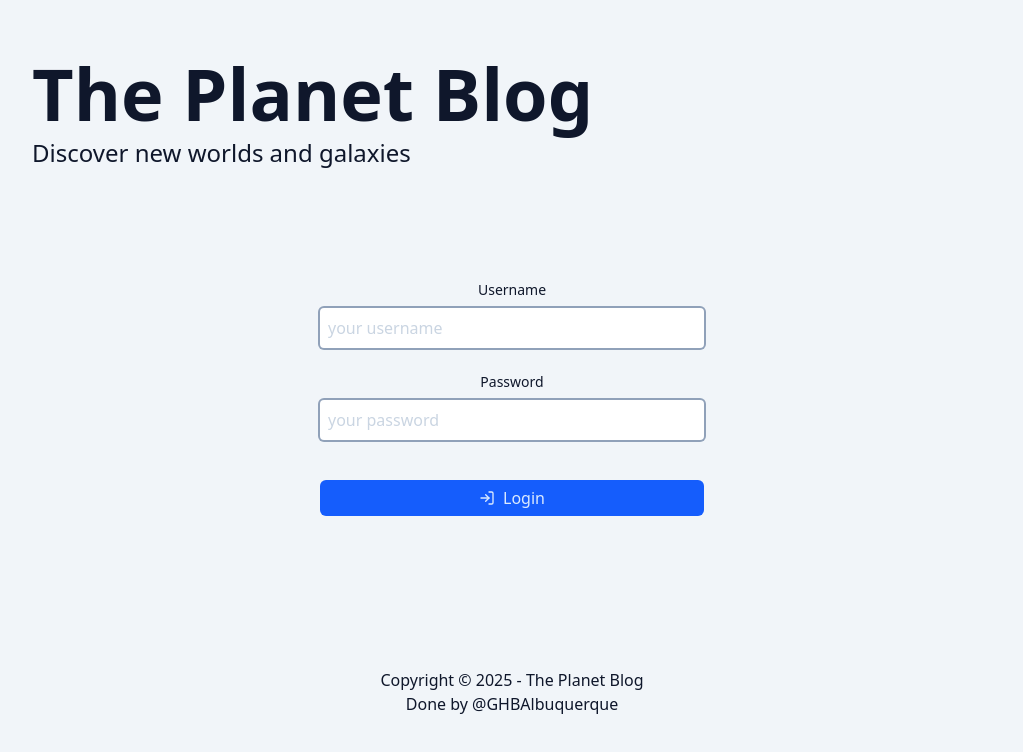
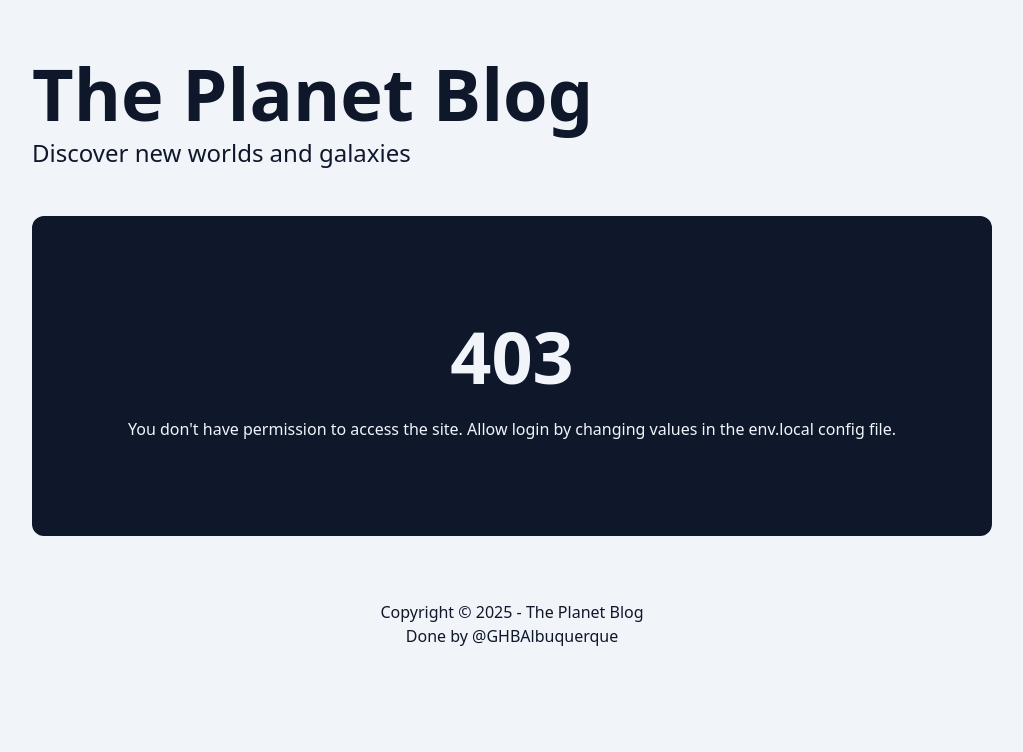
Before and after one commit to GHBAlbuquerque/nextjs-blog-dev, a Next.js app: page /admin/login in a window 1280 px wide. Shown: the top 752 px of the page, without its empty margins (128-1151 px from the left). Built offline with nearby package versions, Linux system fonts and the light colour scheme; no server answers.

Commit message:
feat: adds login verification and redirects in the layout of admin pages

```diff
--- a/src/actions/login/login-action.ts
+++ b/src/actions/login/login-action.ts
@@ -13,7 +13,6 @@ export async function loginAction(state: LoginActionState, formData: FormData) {
   await simulateWait();
 
   const allowLogin = Boolean(Number(process.env.ALLOW_LOGIN));
-  console.log(allowLogin);
 
   if (!allowLogin) {
     return {
--- a/src/app/admin/login/page.tsx
+++ b/src/app/admin/login/page.tsx
@@ -1,9 +1,27 @@
+import DisplayErrorMessage from "@/components/DisplayErrorMessage";
 import LoginForm from "@/components/LoginForm";
+import { Metadata } from "next";
 
-export const dynamic = 'force-dynamic';
+export const dynamic = "force-dynamic";
 
-export default async function AdminLoginPage(){
+export const metadata: Metadata = {
+  title: "Login",
+};
+
+export default async function AdminLoginPage() {
+  const allowLogin = Boolean(Number(process.env.ALLOW_LOGIN));
+
+  if (!allowLogin) {
     return (
-        <LoginForm />
-    )
+      <DisplayErrorMessage
+        pageTitle={"Login not allowed"}
+        contentTitle={"403"}
+        content={
+          "You don't have permission to access the site. Allow login by changing values in the env.local config file."
+        }
+      />
+    );
+  }
+
+  return <LoginForm />;
 }
--- a/src/app/admin/posts/layout.tsx
+++ b/src/app/admin/posts/layout.tsx
@@ -1,15 +1,20 @@
 import MenuAdmin from "@/components/MenuAdmin";
+import { requireLoginSessionOrRedirect } from "@/lib/login/manage-login";
 import React from "react";
 
 type AdminPostLayoutProps = {
   children: React.ReactNode;
 };
 
-export default function AdminPostLayout({
+export default async function AdminPostLayout({
   children,
 }: Readonly<AdminPostLayoutProps>) {
-  return <>
-  <MenuAdmin/>
-  {children}
-  </>;
+  await requireLoginSessionOrRedirect();
+
+  return (
+    <>
+      <MenuAdmin />
+      {children}
+    </>
+  );
 }
```
